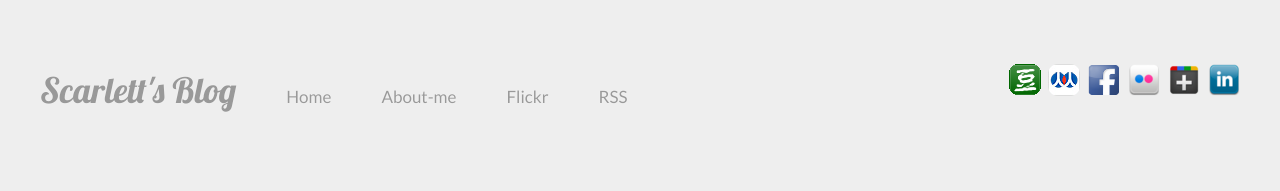
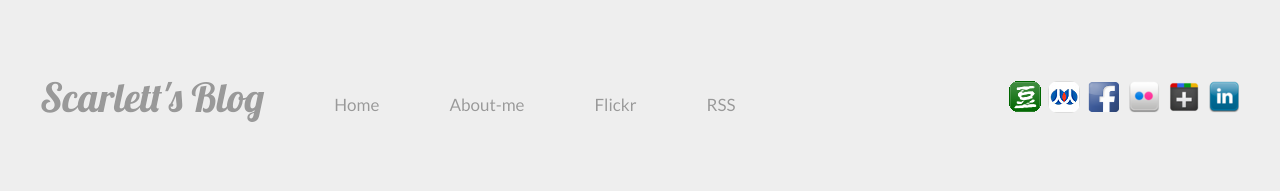
Before and after one commit to Scarlett-BJ/scarlett-bj.github.com, a plain HTML site: page index.html in a window 1280 px wide. Shown: the top 191 px of the page. Drawn offline with nearby package versions, Linux system fonts and the light colour scheme; a script that the page names is missing.

Commit message:
Site updated: Sat Aug 31 2013 22:19:13 GMT+0800 (CST)

```diff
--- a/atom.xml
+++ b/atom.xml
@@ -3,7 +3,7 @@
   <title><![CDATA[Scarlett's Blog]]></title>
   <link href="http://scarltee.tk/atom.xml" rel="self"/>
   <link href="http://scarltee.tk"/>
-  <updated>2013-08-31T14:14:39.351Z</updated>
+  <updated>2013-08-31T14:19:12.606Z</updated>
   <id>http://scarltee.tk/</id>
   <author>
     <name><![CDATA[Jingyuan Cheng]]></name>
--- a/css/style.css
+++ b/css/style.css
@@ -111,7 +111,7 @@ a:hover {
 #header h1 {
   font-family: 'Lobster', cursive;
   font-weight: normal;
-  font-size: 2.5em;
+  font-size: 40px;
   line-height: 1;
 }
 #header h2 {
@@ -122,7 +122,7 @@ a:hover {
 }
 #header #main-nav {
   font-family: "Lato", Helvetica Neue, Helvetica, Arial, sans-serif;
-  line-height: 5.5em;
+  line-height: 6.5em;
   font-size: 17px;
 }
 #header #main-nav ul {
@@ -130,7 +130,7 @@ a:hover {
 }
 #header #main-nav ul li {
   float: left;
-  margin-left: 50px;
+  margin-left: 70px;
 }
 .social {
   float: right;
```
